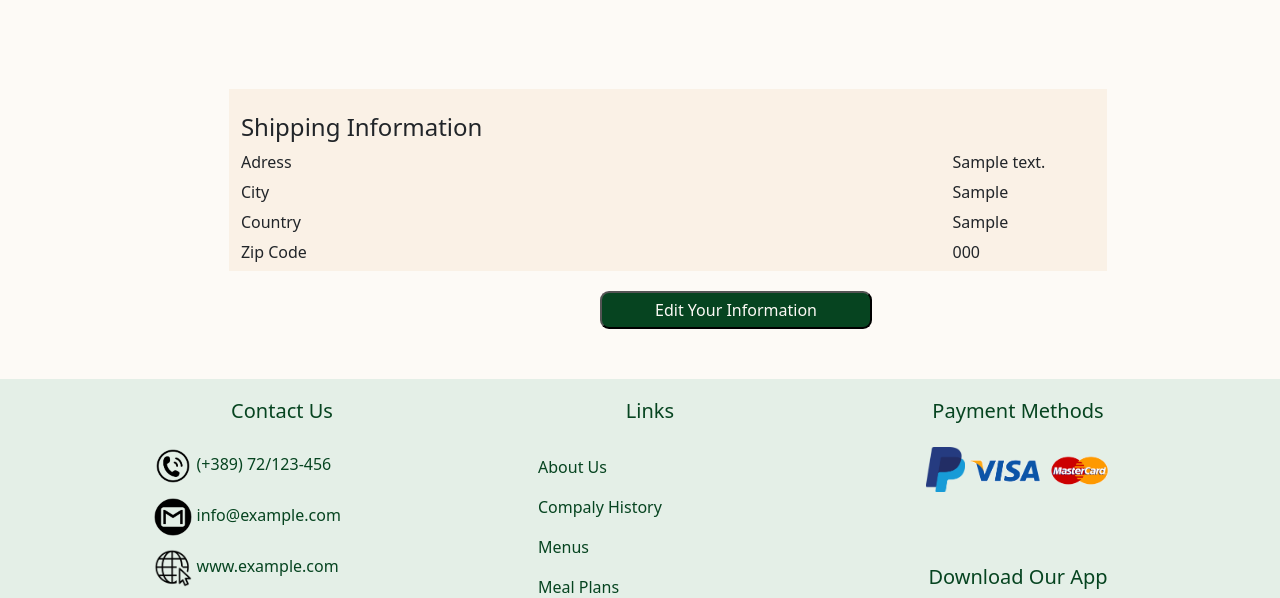
After one commit to EvaTrajkovska/Ingrido, a Django app: page /userProfile/ in a window 1280 px wide. The commit adds this page. Shown: the part 461-1059 px from the top of the page. Run offline with Django 5.2, Linux system fonts and the light colour scheme; a user stored in the database is signed in; tables that the repository leaves empty hold one stand-in row (values such as "Sample post").

Commit message:
Added User Profile Page

```diff
--- a/app/views.py
+++ b/app/views.py
@@ -338,5 +338,29 @@ def delete_cart_item(request):
         return JsonResponse({'message': 'Cart item deleted successfully'}, status=200)
     except Exception as e:
         return JsonResponse({'error': str(e)}, status=500)
+
+
+def userProfile(request):
+    if request.user.is_authenticated:
+        customer = request.user.buyer
+        # Fetch the latest shipping address if it exists
+        shipping_address = ShippingAddress.objects.filter(customer=customer).last()
+
+        if shipping_address:
+            shipping_data = {
+                'address': shipping_address.address,
+                'city': shipping_address.city,
+                'country': shipping_address.country,
+                'zipcode': shipping_address.zipcode,
+                'shipping_time_start': shipping_address.shipping_time_start,
+                'shipping_time_end': shipping_address.shipping_time_end,
+            }
+        else:
+            shipping_data = {}
+
+    context = {'customer': customer, 'shipping_data': shipping_data}
+    return render(request, "UserProfile.html", context)
+
+
 def success(request):
     return render(request, "cart/PaymentSuccess.html")
--- a/core/settings.py
+++ b/core/settings.py
@@ -11,9 +11,9 @@ https://docs.djangoproject.com/en/5.0/ref/settings/
 """
 import os
 from pathlib import Path
-from dotenv import load_dotenv
+#from dotenv import load_dotenv
 
-load_dotenv()
+#load_dotenv()
 
 STRIPE_PUBLISHABLE_KEY=os.getenv('STRIPE_PUBLISHABLE_KEY')
 STRIPE_SECRET_KEY=os.getenv('STRIPE_SECRET_KEY')
--- a/core/urls.py
+++ b/core/urls.py
@@ -35,4 +35,5 @@ urlpatterns = [
                   path('insert_recipe/', insertRecipe, name='insertRecipe'),
                   path('success/', success, name='paymentSuccessful'),
                   path('deleteCartItem/', delete_cart_item, name='delete_cart_item'),
+                  path('userProfile/', userProfile, name='userProfile')
               ] + static(settings.MEDIA_URL, document_root=settings.MEDIA_ROOT)
--- a/templates/HomePage.html
+++ b/templates/HomePage.html
@@ -112,7 +112,7 @@
         <i class="fa-solid fa-moon"></i>
     </span>
 </label>
-            <a class="navbar-brand col-1 " href="#">
+            <a class="navbar-brand col-1 " href="{% url 'userProfile' %}">
                 <img src="{% static 'images/account.png' %}" alt="" width="35" height="35" style="border-radius: 17px">
             </a>
         </div>
--- /dev/null
+++ b/templates/UserProfile.html
@@ -0,0 +1,103 @@
+<!DOCTYPE html>
+<html lang="en">
+<head>
+    <meta charset="UTF-8">
+    <title>UserProfile</title>
+</head>
+<body>
+{% extends 'HomePage.html' %}
+{% load static %}
+{% block content %}
+
+    <div class="container-fluid prof">
+<div class="card mb-10 profile" style="background-color: #FDFAF6; border: none; ">
+  <div class="row g-0">
+    <div class="col-lg-6 ">
+      <img src="{% static 'images/account.png' %}" class="img-fluid " alt="Image" style="width: 40%; height: 80%; border-radius: 50px; margin: 30px">
+    </div>
+    <div class="col-lg-6">
+      <div class="card-body info" style="margin: 70px">
+        <div class="row ">
+          <div class="col-lg-12">
+            <div class="card" style=" margin: 0; border: none">
+              <div class="card-body" >
+                <h5 class="card-title" >Name:   {{ customer.name }}</h5>
+              </div>
+            </div>
+          </div>
+            <div class="col-lg-12">
+            <div class="card" style=" margin: 0;border: none">
+              <div class="card-body" >
+                <h5 class="card-title" > Surname:   {{ customer.surname }}</h5>
+              </div>
+            </div>
+          </div>
+            </div>
+          <div class="col-lg-6">
+            <div class="card" style=" margin: 0;border: none">
+              <div class="card-body" >
+                <h5 class="card-title">Username:   {{ customer.username }}</h5>
+              </div>
+            </div>
+          </div>
+      </div>
+    </div>
+  </div>
+</div>
+    </div>
+
+
+    <div class="container-fluid col-11" >
+    <div class="row col-11" style="padding: 40px 0 20px 0">
+    <div class="col-lg-10 offset-2" style="background-color: #FAF1E6;">
+        <br>
+        <h4>Shipping Information</h4>
+        <div style="display: inline-flex" class="col-12">
+            <div class="col-10" style="display: inline-table">
+                <h6>Adress</h6>
+            </div>
+            <div class="col-2" style="display: inline-table">
+                <h6>{{ shipping_data.address }} </h6>
+            </div>
+        </div>
+
+        <div style="display: inline-flex" class="col-12">
+            <div class="col-10" style="display: inline-table">
+                <h6>City</h6>
+            </div>
+            <div class="col-2" style="display: inline-table">
+                <h6>{{ shipping_data.city }} </h6>
+            </div>
+        </div>
+
+
+        <div style="display: inline-flex" class="col-12">
+            <div class="col-10" style="display: inline-table">
+                <h6>Country</h6>
+            </div>
+            <div class="col-2" style="display: inline-table">
+                <h6>{{ shipping_data.country }} </h6>
+            </div>
+        </div>
+
+
+        <div style="display: inline-flex" class="col-12">
+            <div class="col-10" style="display: inline-table">
+                <h6>Zip Code</h6>
+            </div>
+            <div class="col-2" style="display: inline-table">
+                <h6>{{ shipping_data.zipcode }} </h6>
+            </div>
+        </div>
+
+    </div>
+    </div>
+    </div>
+    <div style="margin-left: 600px">
+                    <button style="width: 40%; background-color: #064420; border-radius: 9px; color: #FDFAF6; padding: 5px"   >Edit Your Information</button>
+          </div>
+{% endblock content %}
+
+</body>
+
+</html>
```
